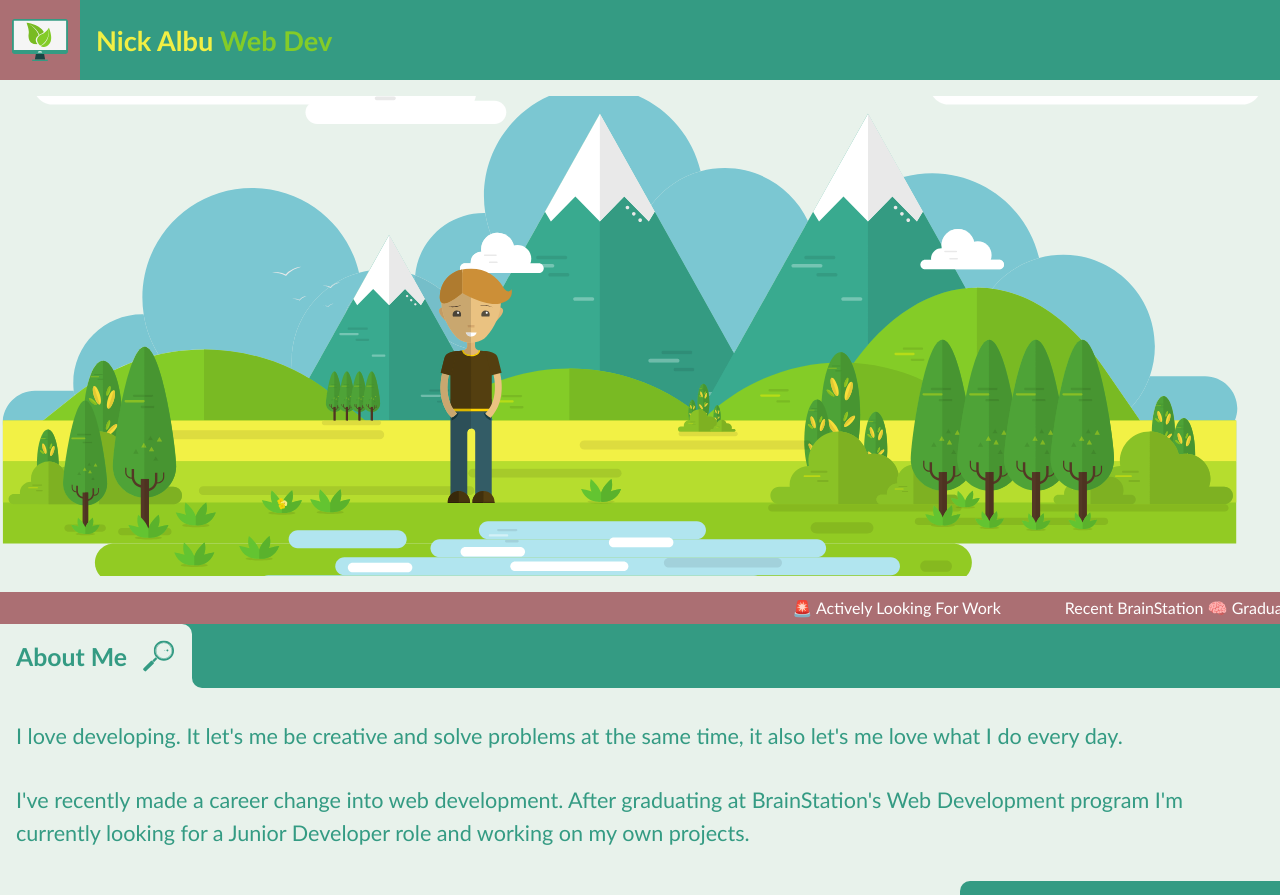
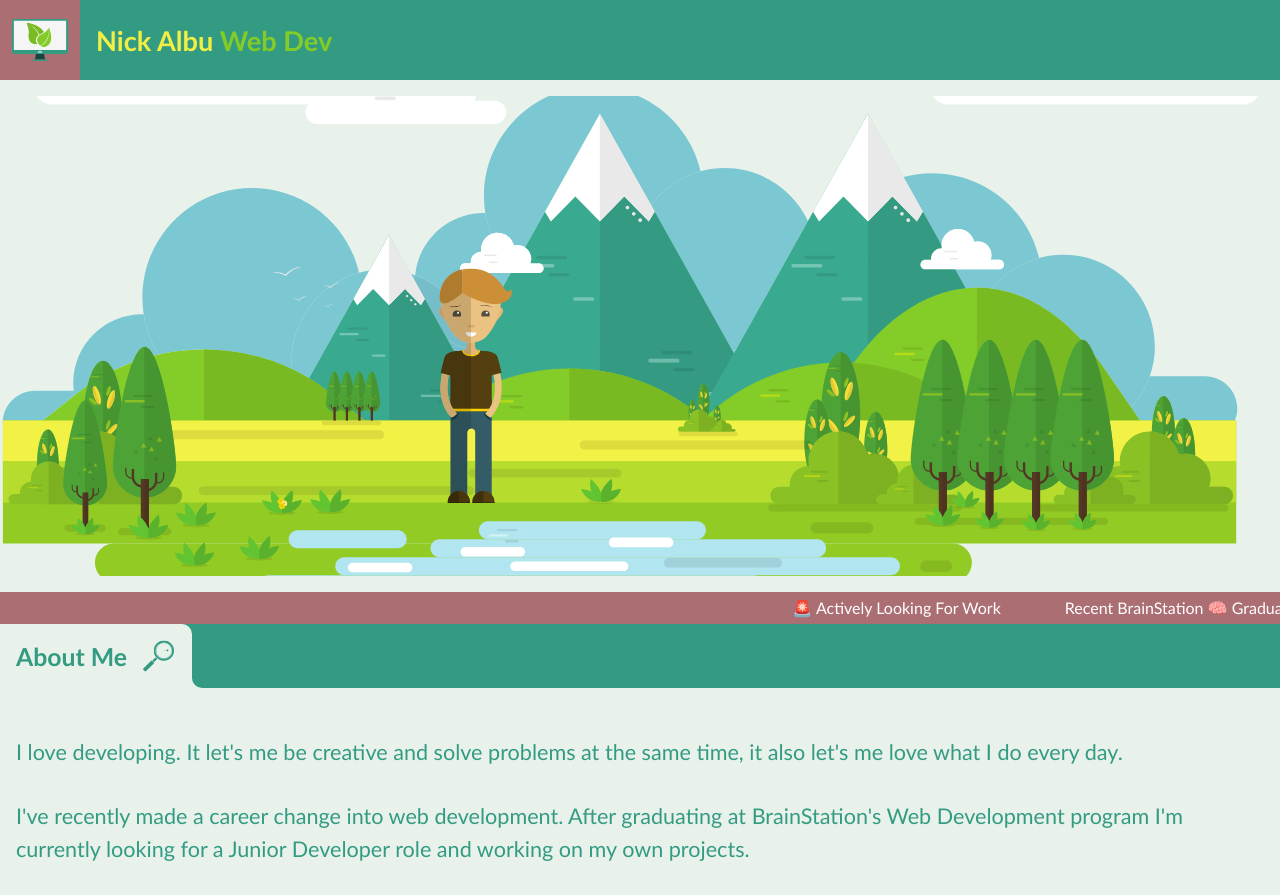
Before and after one commit to nick-albu/my-portfolio, a React (Create React App) app in the folder client/: page / in a window 1280 px wide. Shown: the top 895 px of the page. Built offline with nearby package versions, Linux system fonts and the light colour scheme.

Commit message:
tweaked margins in about/contact/techstack sections

```diff
--- a/client/src/components/About/About.scss
+++ b/client/src/components/About/About.scss
@@ -43,7 +43,7 @@
         justify-content: center;
         align-items: flex-start;
         background-color: $Egg;
-        padding: 1rem 0;
+        padding: 2rem 0;
     }
     &__body {
         color: $Teal;
--- a/client/src/components/Contact/Contact.scss
+++ b/client/src/components/Contact/Contact.scss
@@ -42,7 +42,7 @@
     }
     &__bodyContainer {
         background-color: $Teal;
-        padding: 1rem;
+        padding: 2rem 1rem;
     }
     &__bodyParagraph {
         color: $Egg;
--- a/client/src/components/TechStack/TechStack.scss
+++ b/client/src/components/TechStack/TechStack.scss
@@ -55,7 +55,7 @@
     &__list {
         display: flex;
         margin: 0;
-        padding: 6rem 1rem;
+        padding: 4rem 1rem;
         list-style: none;
         width: 17rem;
         flex-wrap: wrap;
```
